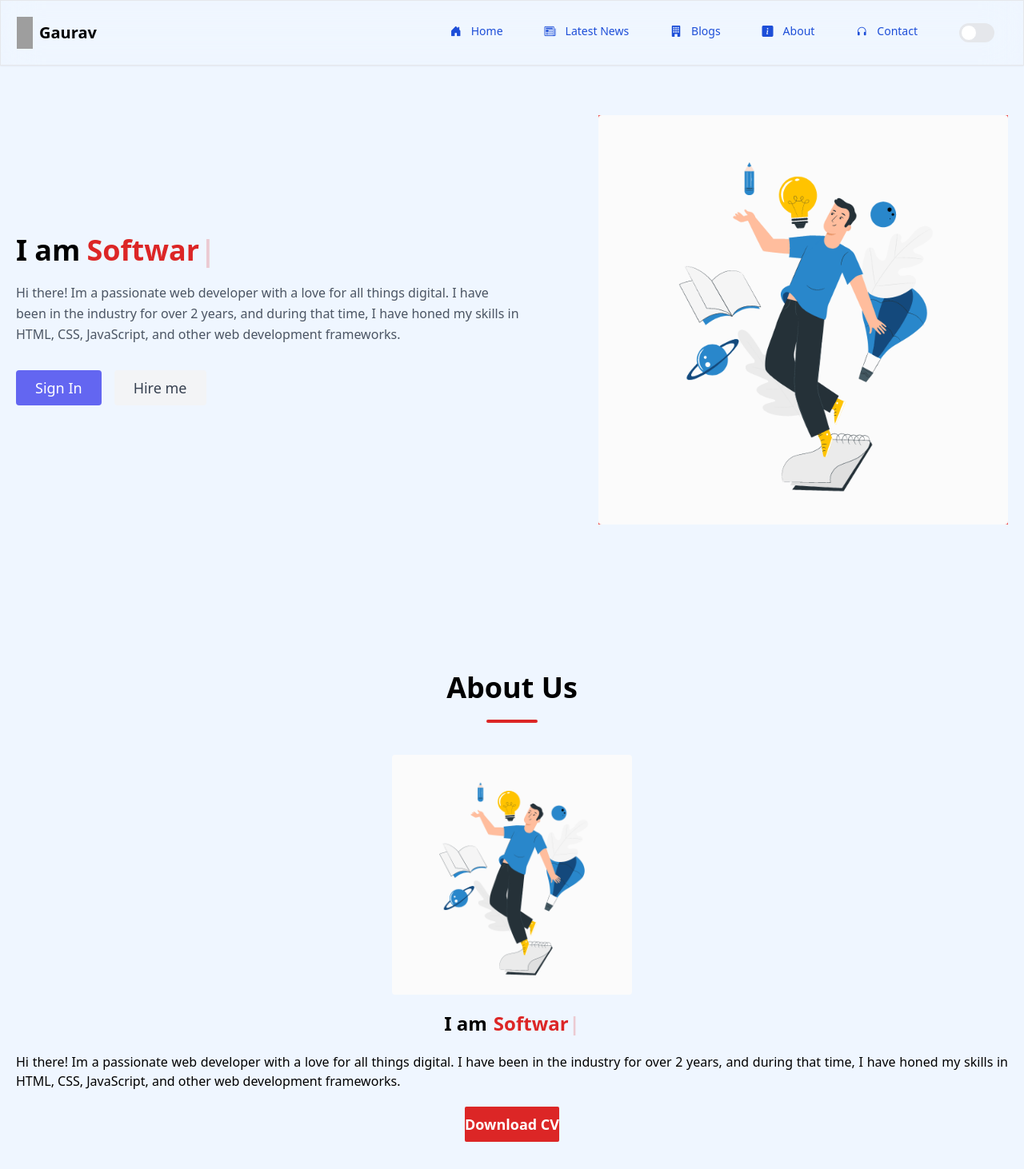
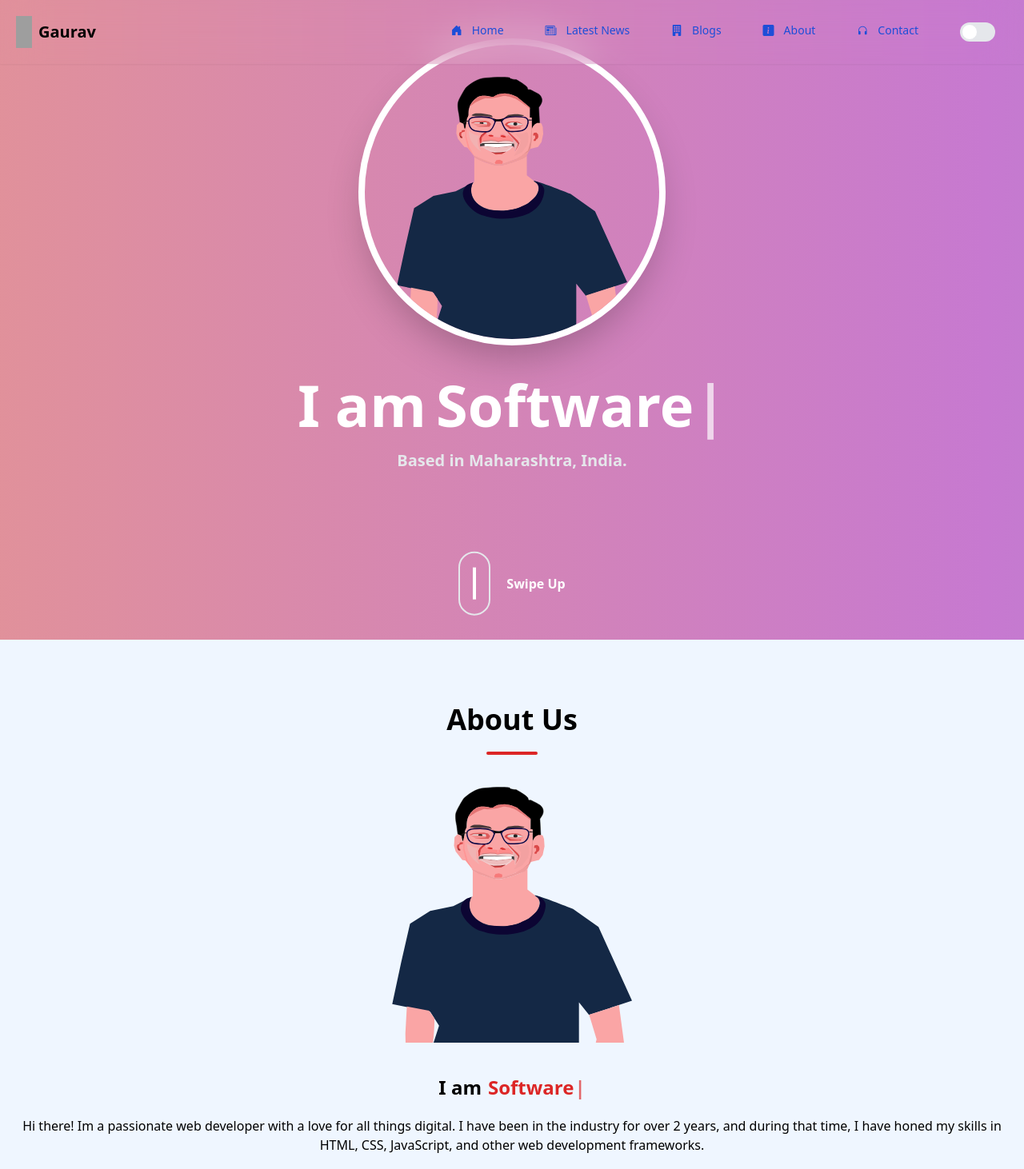
Before and after one commit to gvrv03/PersonalPortpolio, a Next.js app: page / in a window 1280 px wide. Shown: the top 1462 px of the page at 80% size. Built offline with nearby package versions, Linux system fonts and the light colour scheme; grey boxes are pictures that could not be loaded.

Commit message:
change landing page

```diff
--- a/src/Component/Footer.js
+++ b/src/Component/Footer.js
@@ -3,7 +3,7 @@ import React from "react";
 
 const Footer = () => {
   return (
-      <footer className=" bg-white container m-auto  my-5 shadow rounded-sm dark:bg-gray-800">
+      <footer className=" bg-white m-auto  mt-5 shadow rounded-sm dark:bg-gray-800">
         <div className="w-full mx-auto container md:p-6 p-4 md:flex md:items-center md:justify-between">
           <span className="text-sm text-gray-500 sm:text-center dark:text-gray-400">
             © 2023{" "}
--- a/src/Component/Navbar.js
+++ b/src/Component/Navbar.js
@@ -6,25 +6,31 @@ import Image from "next/image";
 const Navbar = () => {
   const { theme, setTheme } = useTheme();
   const [isChecked, setIsChecked] = useState(false);
-  const [sidebar, setsidebar] = useState("hidden");
+  const [sidebar, setsidebar] = useState("-left-full");
   function toggleTheme() {
     setIsChecked(!isChecked);
     setTheme(theme === "light" ? "dark" : "light");
   }
 
+
+
+  // let trasnsition ={
+
+  // }
+
   const Drawer = () => {
     return (
       <>
-        <div className={` w-full left-0 fixed  ${sidebar} md:hidden`}>
+        <div className={` w-full z-50 fixed  trans  ${sidebar} md:hidden`}>
           <div
             className="w-full h-screen fixed cursor-pointer bg-black opacity-60"
             onClick={() => {
-              setsidebar("hidden");
+              setsidebar("-left-full");
             }}
           />
           <div className="z-50 text-black p-5 fixed h-screen bg-white dark:text-white dark:bg-gray-900 w-3/4">
-            <div>
-              <span className="font-bold text-base">Gaurav</span>
+            <div className="text-white">
+              <span className="font-bold text-base text-white">Gaurav</span>
             </div>
             <div className="dark:bg-gray-800 bg-gray-200 flex justify-center items-center mt-5">
               <input
@@ -41,6 +47,7 @@ const Navbar = () => {
             <div className="mt-5 flex flex-col gap-5">
               {TopNav.map((i, index) => {
                 return (
+
                   <button
                     key={index}
                     className=" w-full py-1 text-black dark:text-white text-left font-semibold"
@@ -59,7 +66,7 @@ const Navbar = () => {
   };
   return (
     <>
-      <nav className="py-3 px-5 fixed w-full left-0 backdrop-blur-xl border shadow-sm dark:border-none dark:shadow-md border-gray-200 ">
+      <nav className="py-3 px-5 fixed z-50 w-full left-0 backdrop-blur-xl shadow-sm dark:border-none dark:shadow-md ">
         <div className="container flex flex-wrap items-center justify-between mx-auto">
           <a href="#" className="flex items-center">
             <Image
@@ -92,7 +99,7 @@ const Navbar = () => {
             <button
               type="button"
               onClick={() => {
-                setsidebar(sidebar == "hidden" ? "block" : "hidden");
+                setsidebar(sidebar == "-left-full" ? "left-0" : "-left-full");
               }}
             >
               <svg
--- /dev/null
+++ b/src/Layout/BlogsLayout.js
@@ -0,0 +1,15 @@
+import React from 'react'
+
+const BlogsLayout = ({children}) => {
+  return (
+    <div className='pt-32'>
+      nvfhfghgfc
+
+      <div>
+        {children}
+      </div>
+    </div>
+  )
+}
+
+export default BlogsLayout
--- /dev/null
+++ b/src/pages/Blogs.js
@@ -0,0 +1,16 @@
+import BlogsLayout from 'gauravnarnaware/Layout/BlogsLayout'
+import React from 'react'
+
+const Blogs = () => {
+  return (
+
+        <BlogsLayout>
+
+ jgjgjg
+        </BlogsLayout>
+
+
+  )
+}
+
+export default Blogs
--- a/src/pages/index.js
+++ b/src/pages/index.js
@@ -3,7 +3,7 @@ import Typewriter from "typewriter-effect";
 
 const HeaderName = (props) => {
   return (
-    <div className="my-10  grid place-items-center">
+    <div className="my-10 mt-20 grid place-items-center">
       <h2 className=" text-4xl font-bold">{props.name}</h2>
       <div className="h-1 w-16 bg-red-600 rounded mt-5"></div>
     </div>
@@ -81,7 +81,7 @@ const FeatureBlog = () => {
   return (
     <div className="container  m-auto">
       <HeaderName name="Blog" />
-      <div className="flex  flex-wrap items-center  justify-center   gap-5">
+      <div className="flex  flex-wrap items-center  justify-center  gap-5">
         <BlogCard />
         <BlogCard />
         <BlogCard />
@@ -129,7 +129,7 @@ const Skills = () => {
         <SkillCard />
         <SkillCard />
       </div>
-      <button className="flex mx-auto mt-16 text-white bg-indigo-500 border-0 py-2 px-8 focus:outline-none hover:bg-indigo-600 rounded text-lg">
+      <button className="flex mx-auto mt-16 text-white border-0 py-2 px-8 focus:outline-none bg-indigo-500 dark:bg-red-500  dark:hover:bg-red-600 hover:bg-indigo-600  rounded text-lg">
         More
       </button>
     </div>
@@ -221,7 +221,7 @@ const ContactUs = () => {
               className="w-full bg-slate-50  dark:text-white rounded-sm dark:bg-gray-800  focus:border-indigo-500 focus:ring-2  h-32 text-base outline-none text-gray-700 py-1 px-3 resize-none leading-6 transition-colors duration-200 ease-in-out"
             ></textarea>
           </div>
-          <button className="text-white bg-indigo-500 border-0 py-2 px-6 focus:outline-none hover:bg-indigo-600 rounded-sm text-lg">
+          <button className="text-white bg-indigo-500 dark:bg-red-500  dark:hover:bg-red-600 hover:bg-indigo-600  border-0 py-2 px-6 focus:outline-nonerounded-sm text-lg">
             Send Message
           </button>
         </div>
@@ -232,12 +232,18 @@ const ContactUs = () => {
 
 const LandingPage = () => {
   return (
-    <section className="text-gray-600 h-screen  body-font  ">
-      <div className="container mx-auto flex  py-10 md:flex-row h-full flex-col items-center">
-        <div className="lg:flex-grow md:w-1/2 lg:pr-24 md:pr-16 flex mt-20 md:mt-0 flex-col md:items-start md:text-left mb-16 md:mb-0  ">
-          <h1 className="font-semibold flex  items-center text-black dark:text-white text-4xl mb-5">
-            I am
-            <span className="ml-2 font-bold -z-50 text-red-600 text-center ">
+    <section className="text-gray-600 gradientB  -mx-10 h-screen  body-font  ">
+      <div className="container mx-auto justify-center flex-col flex pt-10 h-full items-center">
+        <div className=" relative w-2/4 h-2/4 flex items-center justify-center">
+          <div className=" rounded-full overflow-hidden md:h-96 md:w-96   w-60 h-60 grid place-items-center p-10 border-8 shadow-2xl  border-white ">
+            <Image width={300} height={100} src="/gaurav.svg" />
+          </div>
+          {/* <div className="absolute left-16 px-10 py-5 float  dark:text-white border border-gray-500 backdrop-blur-md rounded-sm top-5">
+              Web Developer
+            </div> */}
+        </div>
+        <h1 className="md:text-7xl mt-0 md:mt-10 text-3xl flex text-white font-bold">
+         <span className="mr-3"> I am   </span>
           <Typewriter
             options={{
               strings: ["Web Developer", "Software Developer"],
@@ -245,31 +251,16 @@ const LandingPage = () => {
               loop: true,
             }}
           />
-            </span>
         </h1>
-          <p className="mb-8 leading-relaxed dark:text-slate-200">
-            Hi there! Im a passionate web developer with a love for all things
-            digital. I have been in the industry for over 2 years, and during
-            that time, I have honed my skills in HTML, CSS, JavaScript, and
-            other web development frameworks.
-          </p>
-          <div className="">
-            <button className="inline-flex text-white bg-indigo-500 border-0 py-2 px-6 focus:outline-none hover:bg-indigo-600 rounded text-lg">
-              Sign In
-            </button>
-            <button className="ml-4 inline-flex text-gray-700 bg-gray-100 border-0 py-2 px-6 focus:outline-none hover:bg-gray-200 rounded text-lg">
-              Hire me
-            </button>
+        <h3 className="text-xl text-gray-200 mt-5 font-bold">
+          Based in Maharashtra, India.
+        </h3>
+
+        <div className=" text-white relative font-bold float mt-20 flex gap-5 justify-center items-center px-20 py-5 rounded-full">
+          <div className=" w-10 rounded-full h-20 grid place-items-center border-2">
+            <div className="w-1 bg-white h-10"/>
           </div>
-        </div>
-        <div className="lg:max-w-lg lg:w-full md:w-1/2 bg-red-500 w-5/6">
-          <Image
-            width={1000}
-            height={500}
-            className="object-cover object-center rounded"
-            alt="hero"
-            src="/hero2.gif"
-          />
+          <div>Swipe Up</div>
         </div>
       </div>
     </section>
@@ -281,19 +272,19 @@ const AboutUs = () => {
     <div className="container  m-auto">
       <HeaderName name="About Us" />
       <div className=" ">
-        <div className="w-auto grid place-items-center">
+        <div className="-z-50 w-auto h-80 rounded-full  overflow-hidden grid place-items-center">
           <Image
             width={300}
             height={100}
             className="object-cover object-center rounded"
             alt="hero"
-            src="/hero2.gif"
+            src="/gaurav.svg"
           />
         </div>
-        <div className="text-justify w-full mt-5">
+        <div className="text-justify w-full mt-10">
           <h3 className="font-semibold flex  items-center justify-center text-2xl mb-5">
             I am
-            <span className="ml-2 font-bold  text-red-600 text-center dark:text-gray-100">
+            <span className="ml-2 font-bold  text-red-600 text-center ">
               <Typewriter
                 options={{
                   strings: ["Web Developer", "Software Developer"],
@@ -303,14 +294,14 @@ const AboutUs = () => {
               />
             </span>
           </h3>
-          <p>
+          <p className="text-center">
             Hi there! Im a passionate web developer with a love for all things
             digital. I have been in the industry for over 2 years, and during
             that time, I have honed my skills in HTML, CSS, JavaScript, and
             other web development frameworks.
           </p>
           <div className=" grid place-items-center">
-            <button className="py-2 text-center   bg-red-600 dark:bg-gray-900 text-lg rounded-sm text-white mt-5 font-bold ">
+            <button className="py-2 text-center px-10  bg-indigo-500 dark:bg-red-500  dark:hover:bg-red-600 hover:bg-indigo-600   text-lg rounded-sm text-white mt-5 font-bold ">
               Download CV
             </button>
           </div>
--- a/src/styles/globals.css
+++ b/src/styles/globals.css
@@ -3,13 +3,54 @@
 @tailwind utilities;
 @import url("https://cdn.jsdelivr.net/npm/bootstrap-icons@1.10.3/font/bootstrap-icons.css");
 
-
-.bGroud{
-    /* background-color: red; */
-    background-image:url("/Background.svg");
+.bGroud {
+  /* background-color: red; */
+  background-image: url("/Background.svg");
 }
 
 /* Custom scrollbar */
 ::-webkit-scrollbar {
-    width: 0px;
+  width: 0px;
+}
+
+.trans{
+    transition: all 5s ;
+}
+
+/* Background Changing */
+.gradientB {
+  background-color: #f3ec78;
+  background: linear-gradient(90deg, #feac5e, #c779d0, #4bc0c8);
+  background-size: 400% 400%;
+  animation: gradient 9s ease infinite;
+}
+@keyframes gradient {
+  0% {
+    background-position: 0% 50%;
   }
+  50% {
+    background-position: 100% 50%;
+  }
+  100% {
+    background-position: 0% 50%;
+  }
+}
+
+/* Float Animation  */
+.float {
+  animation: float 3s ease-in-out infinite;
+}
+@keyframes float {
+  0% {
+    /* box-shadow: 0 5px 15px 0px rgba(0, 0, 0, 0.11); */
+    transform: translatey(0px);
+  }
+  50% {
+    /* box-shadow: 0 25px 15px 0px rgba(0, 0, 0, 0.041); */
+    transform: translatey(-10px);
+  }
+  100% {
+    /* box-shadow: 0 5px 15px 0px rgba(0, 0, 0, 0.137); */
+    transform: translatey(0px);
+  }
+}
```
Also changed, not shown: public/gaurav.svg (added). Lines whose indentation alone changed are shown as unchanged.
